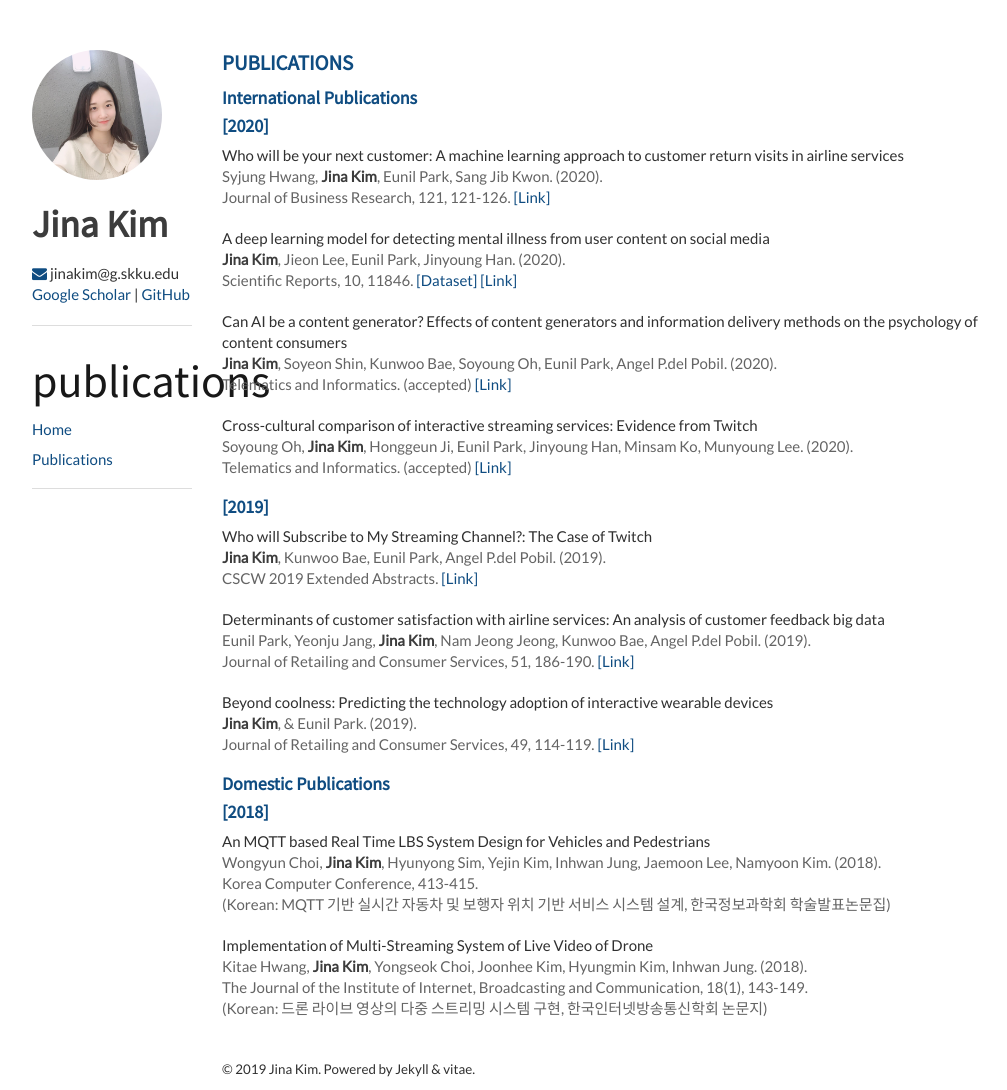
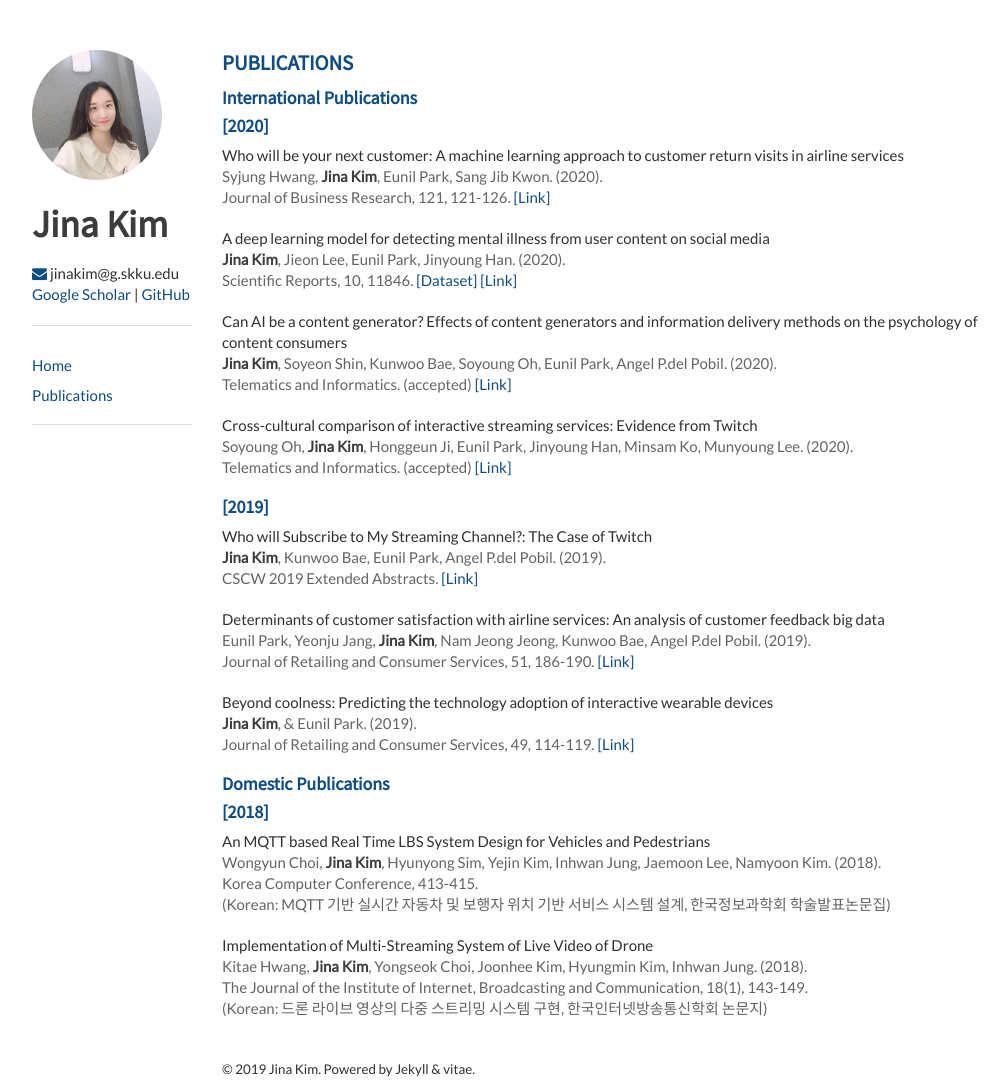
Before and after one commit to Jina-Kim/Jina-Kim.github.io, a Jekyll site: the page built from publications/index.html, in a window 1280 px wide. Shown: the whole page, without its empty margins (138-1145 px from the left). Built offline with Jekyll 4.4.1, drawn with Linux system fonts in a browser that asks for light colours; nearby versions of some CDN libraries.

Commit message:
Update layout.css

```diff
--- a/_layouts/layout.html
+++ b/_layouts/layout.html
@@ -34,8 +34,7 @@
         <nav class="menubar">
           {% assign current = page.url | downcase | split: '/' %}
           <ul>
-              <h1>{{current[1]}}</h1>
-            <li><a href='/' {% if current[1] == '/' %}class='current'{% endif %}>Home</a></li>
+            <li><a href='/' {% if current[1] == blank %}class='current'{% endif %}>Home</a></li>
             <li><a href='/publications' {% if current[1] == 'publications' %}class='current'{% endif %}>Publications</a></li>
           </ul>
         </nav>
```
